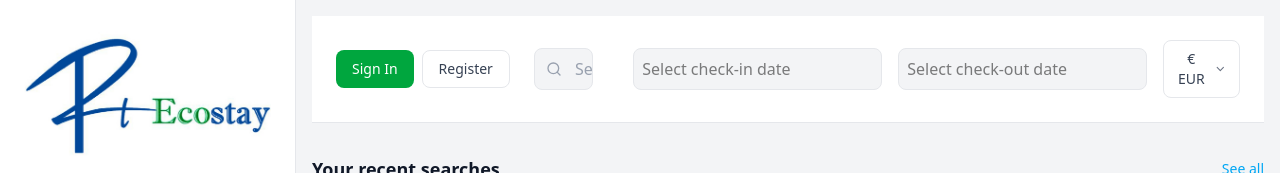
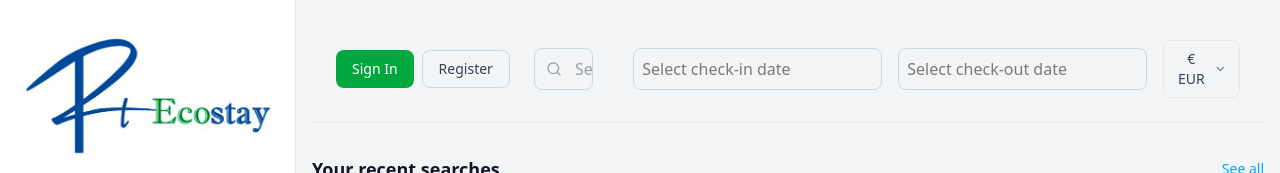
Before and after one commit to p2tecostay/eco-green-dashboard, a React (Vite) app: page / in a window 1280 px wide. Shown: the top 173 px of the page. Built offline with nearby package versions, Linux system fonts and the light colour scheme.

Commit message:
Updated UI

```diff
--- a/src/components/DatePickerComp.jsx
+++ b/src/components/DatePickerComp.jsx
@@ -14,7 +14,7 @@ function DatePickerComponent() {
           selected={startDate}
           onChange={(date) => setStartDate(date)}
           placeholderText="Select check-in date"
-          className="p-2 bg-gray-100 border border-gray-200 rounded-lg"
+          className="p-2 bg-gray-100 border border-slate-300 rounded-lg"
           dateFormat="dd/MM/yyyy"
         />
       </div>
@@ -23,7 +23,7 @@ function DatePickerComponent() {
           selected={endDate}
           onChange={(date) => setEndDate(date)}
           placeholderText="Select check-out date"
-          className="p-2 bg-gray-100 border border-gray-200 rounded-lg"
+          className="p-2 bg-gray-100 border border-slate-300 rounded-lg"
           dateFormat="dd/MM/yyyy"
           minDate={startDate}
         />
--- a/src/components/Header.jsx
+++ b/src/components/Header.jsx
@@ -21,7 +21,7 @@ function Header() {
   const [selectedCurrency, setSelectedCurrency] = useState(currencies[0]);
 
   return (
-    <header className="bg-white border-b border-gray-200 px-6 py-4">
+    <header className="border-b border-gray-200 px-6 py-4">
       <div className="flex items-center justify-between">
         {/* LEFT */}
         <div className="flex items-center gap-6">
@@ -45,7 +45,7 @@ function Header() {
                 type="text"
                 placeholder="Search..."
                 className="w-full pl-10 py-2 rounded-lg
-                  bg-gray-100 border border-gray-200
+                  bg-gray-100 border border-slate-300
                   text-gray-900 placeholder-gray-400
                   focus:outline-none focus:ring-2 focus:ring-green-300"
               />
--- a/src/components/HeaderActionButton.jsx
+++ b/src/components/HeaderActionButton.jsx
@@ -7,7 +7,7 @@ function HeaderActionButton({ label, active, onClick }) {
         ${
           active
             ? "bg-green-600 text-white"
-            : "text-gray-700 border border-gray-200 hover:bg-gray-100"
+            : "text-gray-700 border border-slate-300 hover:bg-gray-100"
         }`}
     >
       {label}
```
